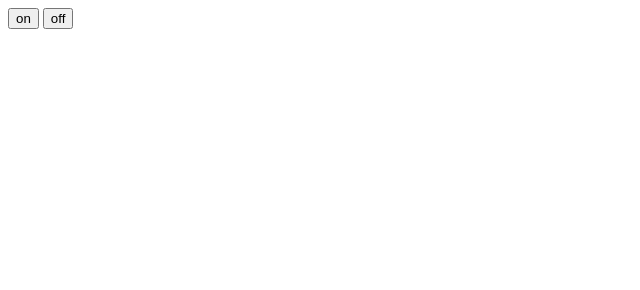
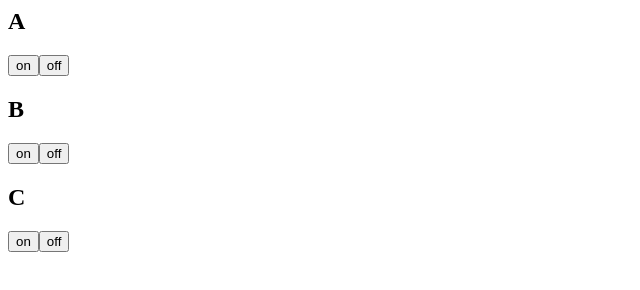
Before and after one commit to pschild/433-switcher, a website: page public/index.html in a window 1280 px wide. Shown: the whole page, without its empty margins (0-640 px from the left). Drawn offline with Linux system fonts and the light colour scheme.

Commit message:
generate some HTML for each switch

```diff
--- a/public/index.html
+++ b/public/index.html
@@ -4,22 +4,36 @@
 </head>
 <body>
 
-<button id="btn-on">on</button>
-<button id="btn-off">off</button>
+<script>
+    let switches = [
+        { name: 'A', codes: { on: 1361, off: 1364 } },
+        { name: 'B', codes: { on: 4433, off: 4436 } },
+        { name: 'C', codes: { on: 5201, off: 5204 } }
+    ];
 
-<script>
-    document.getElementById('btn-on').addEventListener('click', () => {
-        fetch('./switch/4433')
-            .then(() => {
-                console.log('done');
-            });
-    });
+    switches.forEach((switchData) => {
+        let label;
 
-    document.getElementById('btn-off').addEventListener('click', () => {
-        fetch('./switch/4436')
-            .then(() => {
-                console.log('done');
-            });
+        let headline = document.createElement('h2');
+        label = document.createTextNode(switchData.name);
+        headline.appendChild(label);
+        document.body.appendChild(headline);
+
+        let buttonOn = document.createElement('button');
+        label = document.createTextNode('on');
+        buttonOn.appendChild(label);
+        buttonOn.addEventListener('click', () => {
+            fetch(`./switch/${switchData.codes.on}`).then(() => { console.log('done'); });
+        });
+        document.body.appendChild(buttonOn);
+
+        let buttonOff = document.createElement('button');
+        label = document.createTextNode('off');
+        buttonOff.appendChild(label);
+        buttonOff.addEventListener('click', () => {
+            fetch(`./switch/${switchData.codes.off}`).then(() => { console.log('done'); });
+        });
+        document.body.appendChild(buttonOff);
     });
 </script>
 
```
